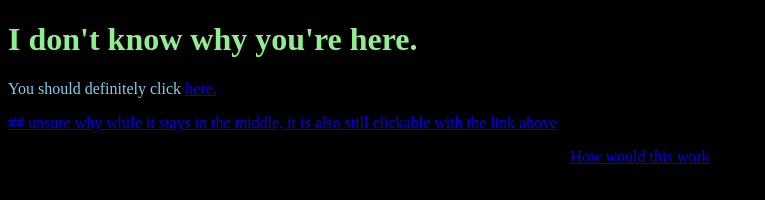
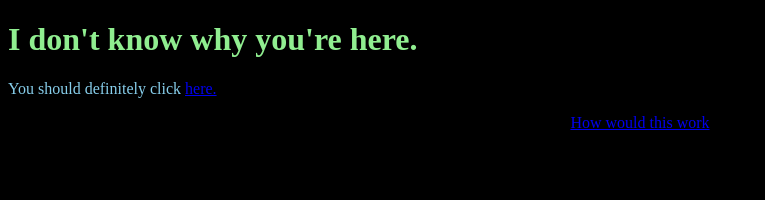
Before and after one commit to itskopi/itskopi.github.io, a plain HTML site: page index.html in a window 1280 px wide. Shown: the whole page, without its empty margins (0-765 px from the left). Drawn offline with Linux system fonts and the light colour scheme.

Commit message:
Update index.html

```diff
--- a/index.html
+++ b/index.html
@@ -7,7 +7,7 @@
 
 <h1 style="color:#90EE90">I don't know why you're here.</h1>
  <p style="color:#87CEEB"> You should definitely click <a href="https://www.youtube.com/watch?v=dQw4w9WgXcQ"> here. </p>
-   ## unsure why while it stays in the middle, it is also still clickable with the link above
+
   <p style="text-align:center">How would this work</p>
 <body style="background-color:#000000;">
 
```
